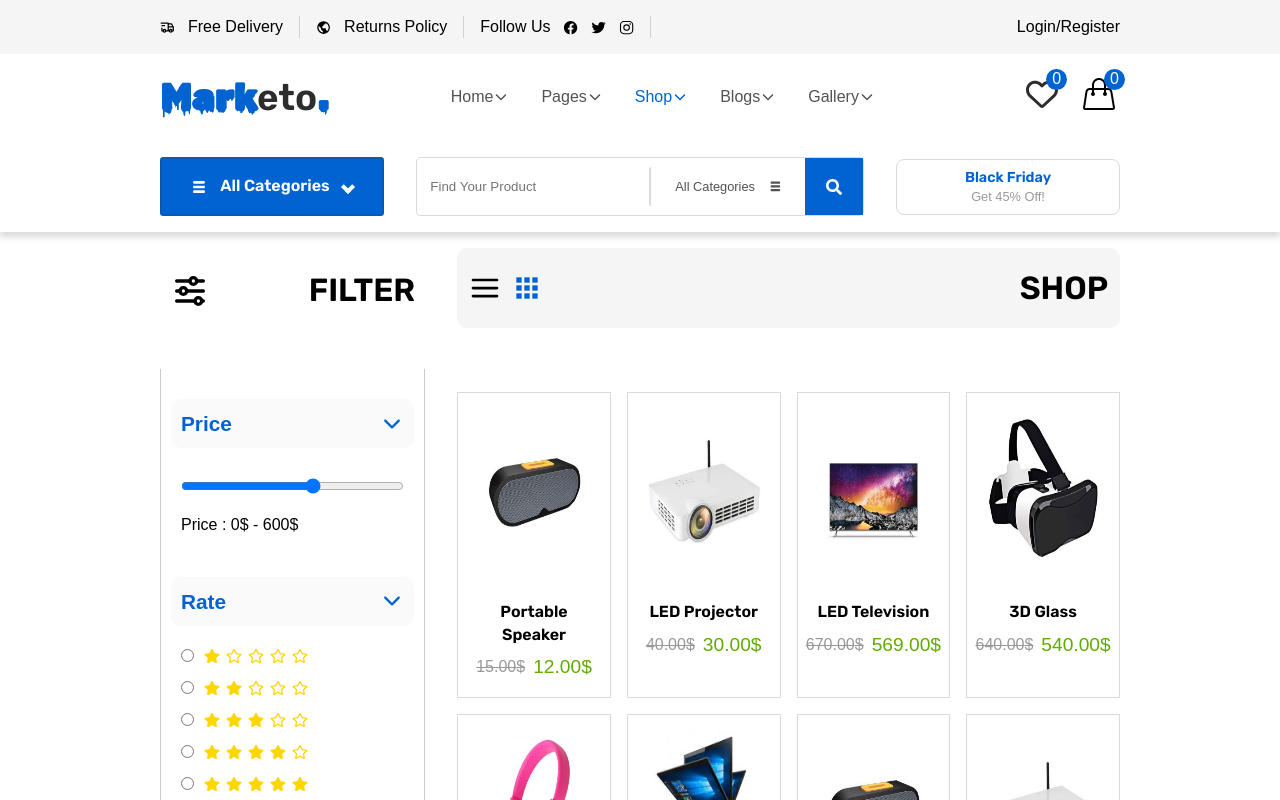
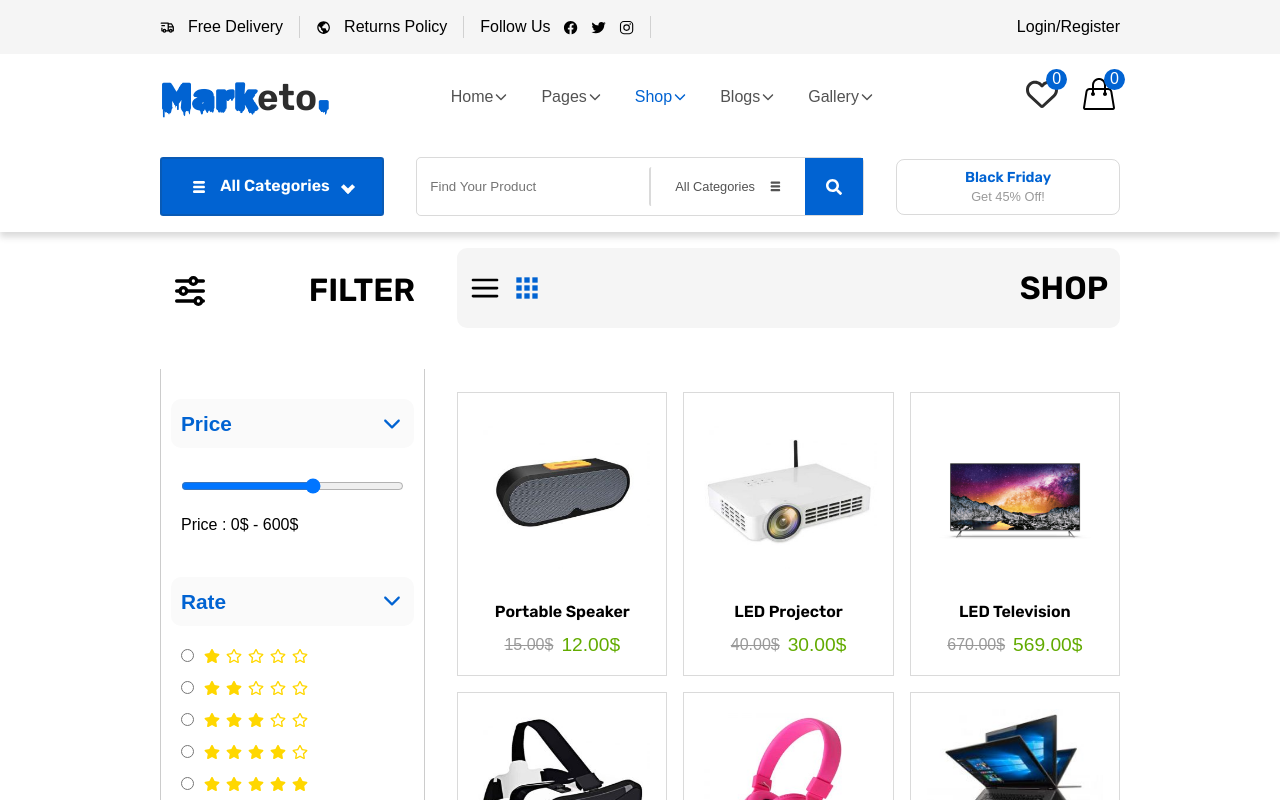
Before and after one commit to eslamal3kda/Marketo_e-commerce_project, a React (Vite) app: page /shop in a window 1280 px wide. Shown: the top 800 px of the page. Built offline with nearby package versions, Linux system fonts and the light colour scheme; a web font is replaced by a local one.

Commit message:
Add Media Query & Edit Responsive to Shop Page

```diff
--- a/src/pages/ShopPage/_shopPage.scss
+++ b/src/pages/ShopPage/_shopPage.scss
@@ -2,12 +2,9 @@
     &-container {
         display: flex;
         gap: 32px;
-        .container {
-            margin-bottom: 200px;
-        }
+        margin-bottom: 300px;
         .filter-menu-container {
             padding-top: 10px;
-            margin-bottom: 300px;
             display: flex;
             width: 24rem;
             flex-direction: column;
@@ -114,7 +111,6 @@
             }
         }
         .shop-page-content {
-            margin-bottom: 300px;
             display: flex;
             flex-direction: column;
             width: 100%;
@@ -160,6 +156,9 @@
                         height: auto;
                         &-image {
                             height: 10rem;
+                            &-icons {
+                                gap: 0;
+                            }
                         }
                         &-content {
                             align-items: center;
@@ -175,12 +174,10 @@
                         position: relative;
                         &-rating {
                             position: absolute;
-                            // top: 10px;
                         }
                         &-image {
                             width: 10rem;
                             height: 100%;
-                            // position: static;
                             &-icons {
                                 gap: 0;
                             }
@@ -191,3 +188,97 @@
         }
     }
 }
+
+// responsive
+
+@media(max-width:399px){
+    .shop-page{
+        &-container {
+            flex-direction: column;
+            .filter-menu-container  {
+                width: 100%;
+            }
+            .shop-page-content {
+                &-products {
+                    &.display-grid,
+                    &.display-block {
+                        .product-card {
+                            width: 100%;
+                        }
+                    }
+                }
+            }
+        }
+    }
+}
+@media(min-width:400px){
+    .shop-page{
+        &-container {
+            flex-direction: column;
+            .filter-menu-container  {
+                width: 100%;
+            }
+            .shop-page-content {
+                &-products {
+                    &.display-grid{
+                        .product-card {
+                            width: calc((100% - 1rem) / 2);
+                        }
+                    }
+                    &.display-block {
+                        .product-card {
+                            width: 100%;
+                        }
+                    }
+                }
+            }
+        }
+    }
+}
+@media(min-width:768px){
+    .shop-page{
+        &-container {
+            flex-direction: row;
+            .filter-menu-container  {
+                width: 24rem;
+            }
+        }
+    }
+}
+@media(min-width:1024px){
+    .shop-page{
+        &-container {
+
+            .shop-page-content {
+                &-products {
+                    &.display-grid{
+                        .product-card {
+                            width: calc((100% - 2rem) / 3);
+                        }
+                    }
+                    &.display-block {
+                        .product-card {
+                            width: 100%;
+                            width: calc((100% - 1rem) / 2);
+                        }
+                    }
+                }
+            }
+        }
+    }
+}
+@media(min-width:1290px){
+    .shop-page{
+        &-container {
+            .shop-page-content {
+                &-products {
+                    &.display-grid{
+                        .product-card {
+                            width: calc((100% - 3rem) / 4);
+                        }
+                    }
+                }
+            }
+        }
+    }
+}
```
